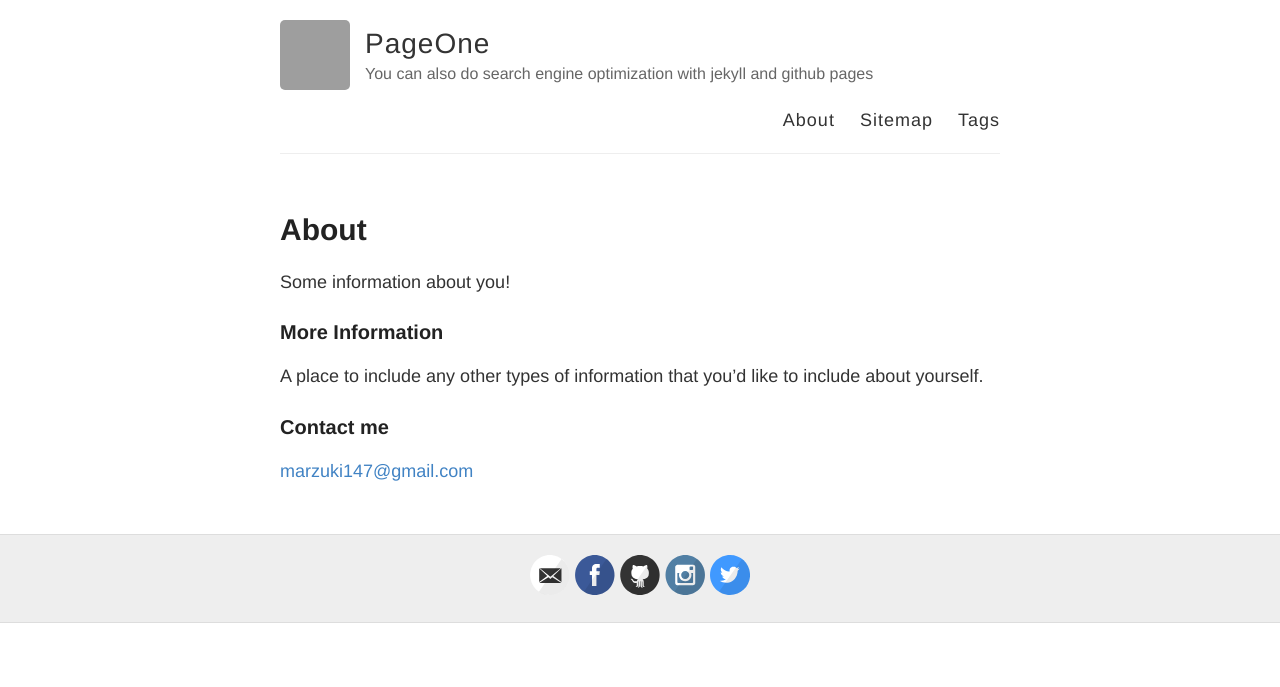
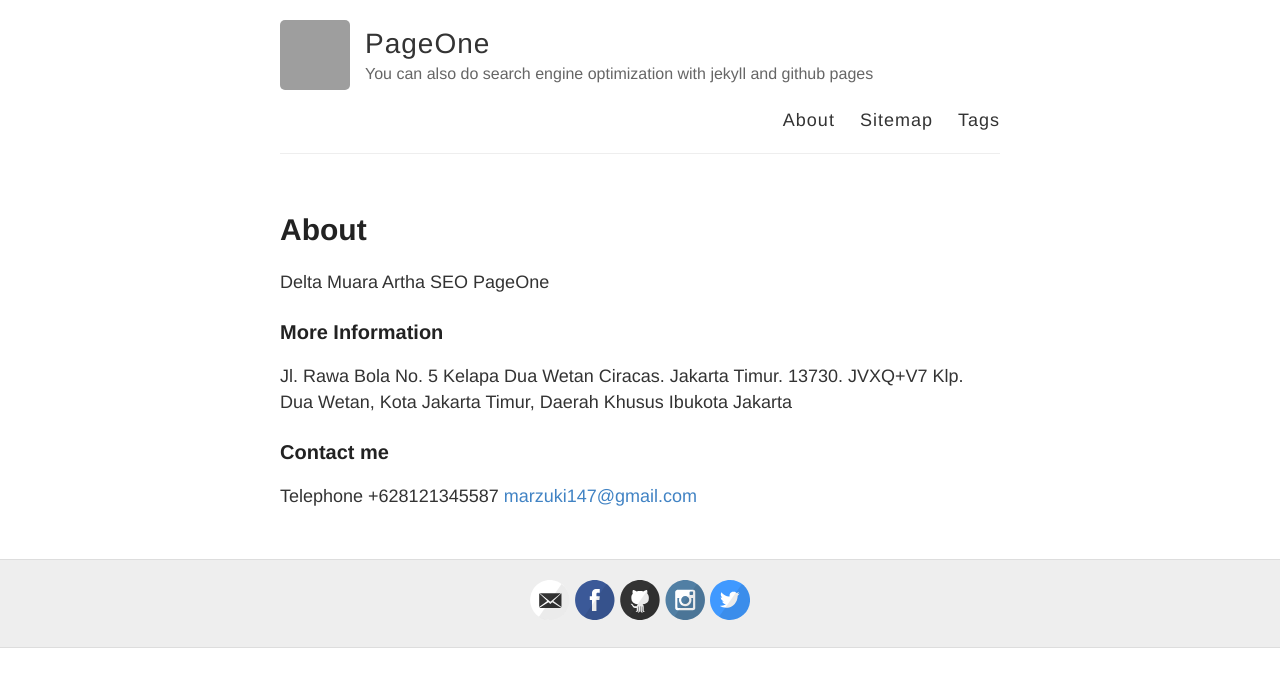
Before and after one commit to utaramas/pageone, a Jekyll site: the page built from about.md, in a window 1280 px wide. Shown: the top 687 px of the page. Built offline with Jekyll 4.4.1, drawn with Linux system fonts in a browser that asks for light colours; grey boxes are pictures that could not be loaded.

Commit message:
Update about.md

```diff
--- a/about.md
+++ b/about.md
@@ -4,12 +4,16 @@ title: About
 permalink: /about/
 ---
 
-Some information about you!
+Delta Muara Artha SEO PageOne
 
 ### More Information
 
-A place to include any other types of information that you'd like to include about yourself.
+Jl. Rawa Bola No. 5 Kelapa Dua Wetan Ciracas.
+Jakarta Timur.
+13730.
+JVXQ+V7 Klp. Dua Wetan, Kota Jakarta Timur, Daerah Khusus Ibukota Jakarta
 
 ### Contact me
 
+Telephone +628121345587
 [marzuki147@gmail.com](mailto:marzuki147@gmail.com)
```
